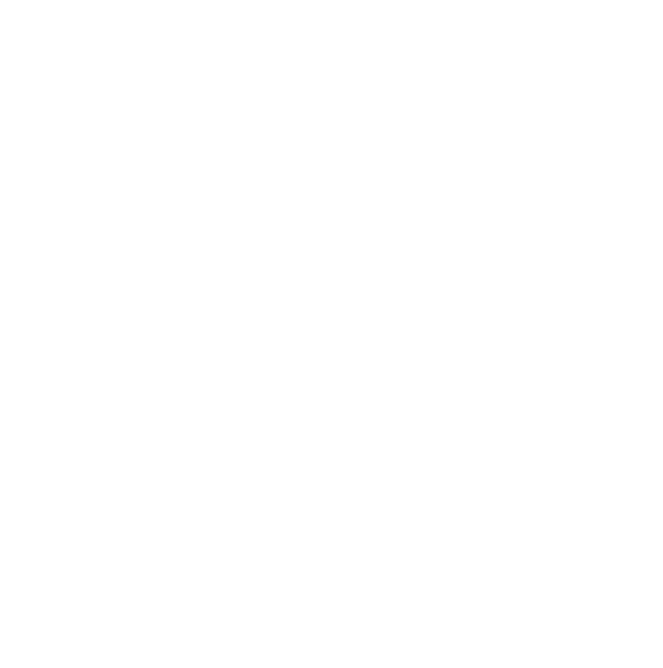
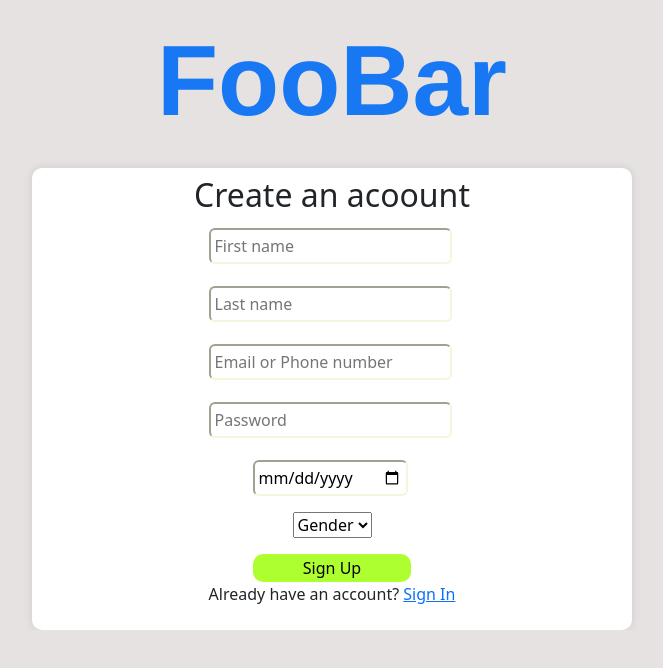
Before and after one commit to DeanCo100/FooBar-WEB-Public, a React (Create React App) app: page /signup in a window 1280 px wide. Before the commit this address had no page. Shown: the top 668 px of the page, without its empty margins (308-971 px from the left). Built offline with nearby package versions, Linux system fonts and the light colour scheme.

Commit message:
Created a basic signup page and styled it.

```diff
--- a/src/App.js
+++ b/src/App.js
@@ -3,6 +3,7 @@
 import './App.css';
 import LoginPage from './pages/login/login';
 import Feed from '../src/Feed/Feed';
+import SignUp from '../src/pages/SignUp';
 
 function App() {
   const [isAuthenticated, setIsAuthenticated] = useState(false);
@@ -23,6 +24,7 @@
             // Redirect to login page if not authenticated
             <Route path="/feed" element={<Navigate to="/" />} />
           )}
+          <Route path="/signup" element={<SignUp/>} />
         </Routes>
       </div>
     </Router>
--- /dev/null
+++ b/src/pages/SignUp.css
@@ -0,0 +1,76 @@
+body {
+  margin: 0;
+  background-color: rgb(230, 226, 226);
+  overscroll-behavior: none;
+}
+
+.wrapper {
+  top: 0;
+  left: 0;
+  height: 100vh;
+  width: 100vw;
+  background-color: rgb(230, 226, 226);
+  z-index: 0;
+}
+
+.signup-container {
+  display: flex;
+  justify-content: center;
+  align-items: center;
+  width: 100vw; /* Fill the width of the viewport */
+  flex-direction: column;
+  z-index: 1;
+  overflow: auto; /* Enable scrolling if content exceeds viewport height */
+}
+
+.logo-signup-container {
+  margin-top: 20px;
+}
+
+.logo-signup {
+  font-family: 'Helvetica Neue', Helvetica, Arial, sans-serif;
+  color: #1877F2;
+  font-weight: bold;
+  font-size: 100px;
+}
+
+.form-container {
+  padding: 8px;
+  margin-top: 20px;
+  width: 90%;
+  max-width: 600px;
+  background-color: #fff;
+  z-index: 1;
+  box-shadow: 0 0 10px rgba(0, 0, 0, 0.1);
+  border-radius: 10px;
+}
+
+.form-container input {
+  margin-top: 6px;
+  margin-right: 4px;
+  padding: 4px;
+  border-radius: 6px;
+  border-color: beige;
+}
+
+.form-container input:hover {
+  opacity: 0.88;
+}
+
+.form-container button {
+  border-radius: 10px;
+  background-color: greenyellow;
+  border: none;
+  padding: 2px 50px;
+}
+
+.form-container button:hover {
+  opacity: 0.6;
+}
+
+@media screen and (max-width: 650px) {
+  .form-container input {
+    width: calc(100% - 20px);
+    margin-right: 0;
+  }
+}
--- /dev/null
+++ b/src/pages/SignUp.js
@@ -0,0 +1,49 @@
+import React from 'react';
+import './SignUp.css';
+
+function SignUp() {
+  return (
+    <div className='wrapper'>
+      <div className='signup-container'>
+        <div className='logo-signup-container'>
+          <h2 className='logo-signup'>FooBar</h2>
+        </div>
+          <form className="form-container">
+            <h2>Create an acoount</h2>
+            <div className="form-group">
+              {/* <label htmlFor="firstName">First Name</label> */}
+              <input type="text" id="firstName" placeholder='First name' />
+            </div>
+            <div className="form-group">
+              {/* <label htmlFor="lastName">Last Name</label> */}
+              <input type="text" id="lastName" placeholder='Last name' />
+            </div>
+            <div className="form-group">
+              {/* <label htmlFor="emailOrPhone">Email or Phone</label> */}
+              <input type="text" id="emailOrPhone" placeholder='Email or Phone number' />
+            </div>
+            <div className="form-group">
+              {/* <label htmlFor="password">Password</label> */}
+              <input type="password" id="password" placeholder='Password' />
+            </div>
+            <div className="form-group">
+              {/* <label htmlFor="dob">Date of Birth</label> */}
+              <input type="date" id="dob" placeholder='Date Of Birth' />
+            </div>
+            <div className="form-group">
+              {/* <label htmlFor="gender">Gender</label> */}
+              <select id="gender" placeholder='Gender'>
+                <option value="">Gender</option>
+                <option value="male">Male</option>
+                <option value="female">Female</option>
+              </select>
+            </div>
+            <button type="submit">Sign Up</button>
+            <p>Already have an account? <a href="#">Sign In</a></p>
+          </form>
+        </div>
+      </div>
+  );
+}
+
+export default SignUp;
--- a/src/pages/login/login.css
+++ b/src/pages/login/login.css
@@ -33,7 +33,7 @@
         color: #1877F2; /* Facebook's blue color */
         font-size: 26px; /* Adjust as needed */
         font-weight: bold; /* The logo appears to be bold */
-        text-transform: lowercase;
+        /* text-transform: lowercase;  */
         font-size:300%;
     }
     p{
--- a/src/pages/login/login.jsx
+++ b/src/pages/login/login.jsx
@@ -15,7 +15,7 @@
     <div className="loginMain">
       <div className="inner_login">
         <div className="logo">
-          <h2>facebook</h2>
+          <h2>FooBar</h2>
           <p>Connect with friends and the world around you on Facebook.</p>
         </div>
         <LoginForm onLogin={handleLogin} />
```
